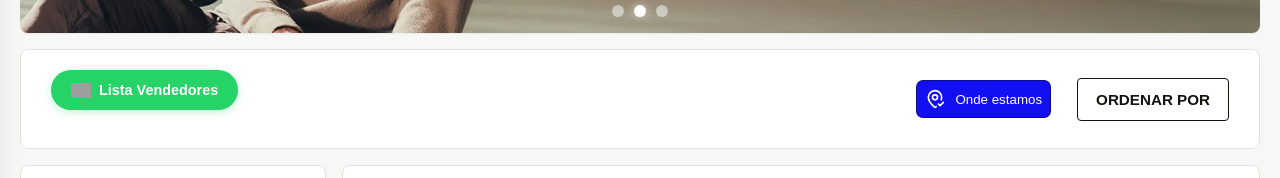
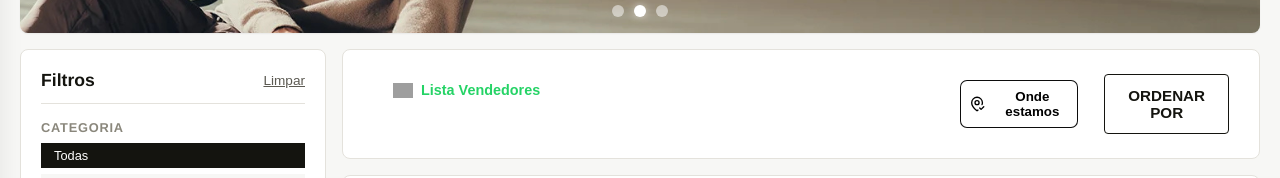
Before and after one commit to reemias/roupas-online-, a React (Vite) app: page / in a window 1280 px wide. Shown: the part 317-495 px from the top of the page. Built offline with nearby package versions, Linux system fonts and the light colour scheme; grey boxes are pictures that could not be loaded.

Commit message:
fix: layout

```diff
--- a/src/Pages/Home/Home.module.css
+++ b/src/Pages/Home/Home.module.css
@@ -5,7 +5,7 @@
   display: grid;
   grid-template-areas:
     "Banner Banner"
-    "Filtro_PRECO Filtro_PRECO"
+    "Filtro Filtro_PRECO"
     "Filtro Roupas"
     "Avaliacao Avaliacao"
     "Comentarios Comentarios";
@@ -775,18 +775,15 @@
   display: flex;
   align-items: center;
   gap: 8px;
-  background: #25d366;
-  color: #fff;
+  border: solid 1px #25d366;
+  background-color: white;
+  color: #25d366;
   border: none;
   padding: 10px 20px;
   border-radius: 30px;
   font-weight: 600;
   font-size: 0.9rem;
   cursor: pointer;
-  transition:
-    background 0.2s,
-    transform 0.1s;
-  box-shadow: 0 2px 8px rgba(37, 211, 102, 0.3);
 }
 
 .VendedoresButton button:hover {
@@ -1187,14 +1184,16 @@
   padding: 8px;
   display: flex;
   gap: 10px;
-  color: white;
+  background-color: white;
+  color: black;
+  font-weight: 600;
   align-items: center;
   border-radius: 7px;
-  background: rgba(8, 4, 243, 0.952);
-  border: 1px solid rgba(0, 0, 0, 0.411);
+  border: solid 1px rgba(0, 0, 0, 0.952);
   margin: 10px;
+  cursor: pointer;
 }
 
 .Area_Localizacao svg {
-  color: white;
+  color: black;
 }
```
